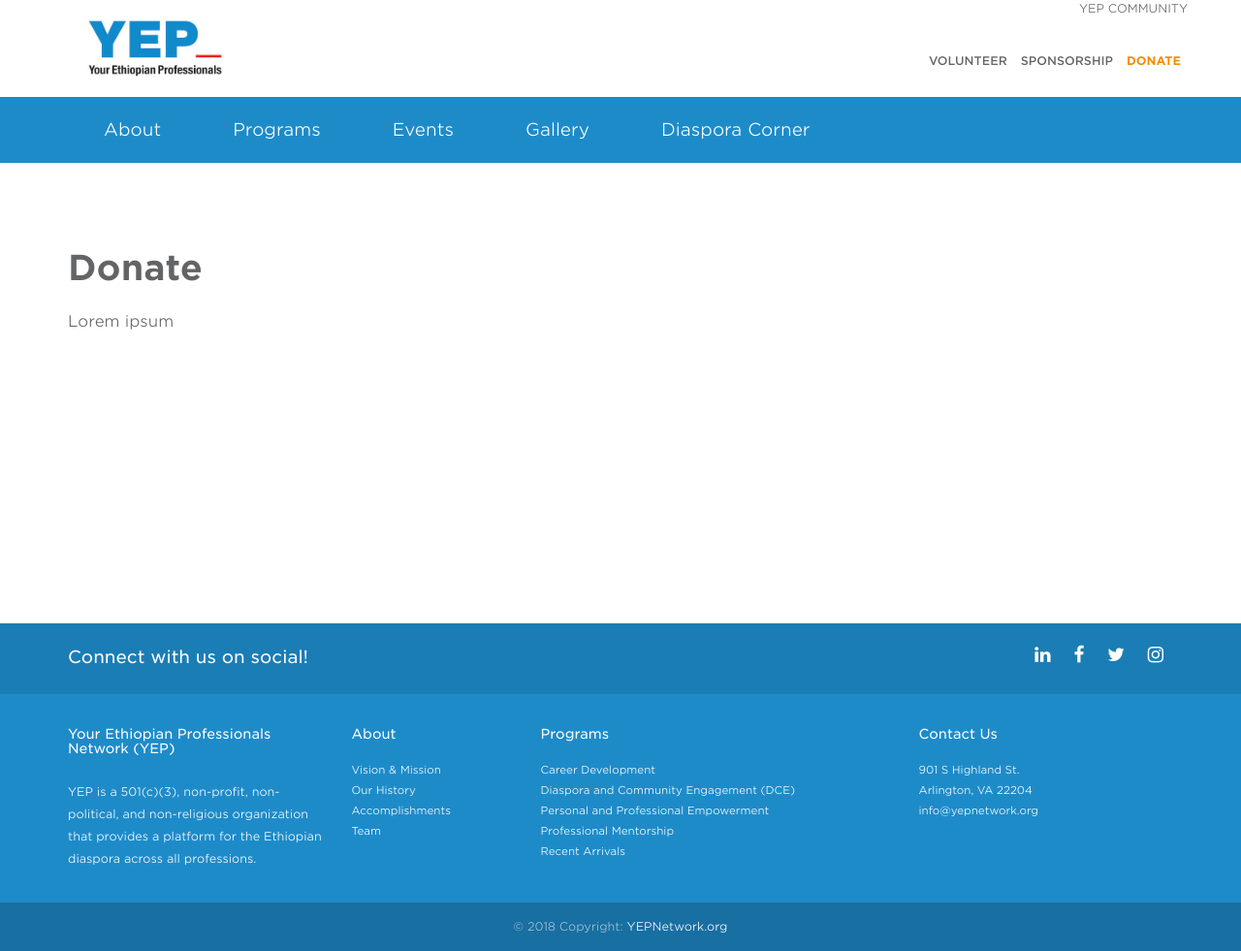
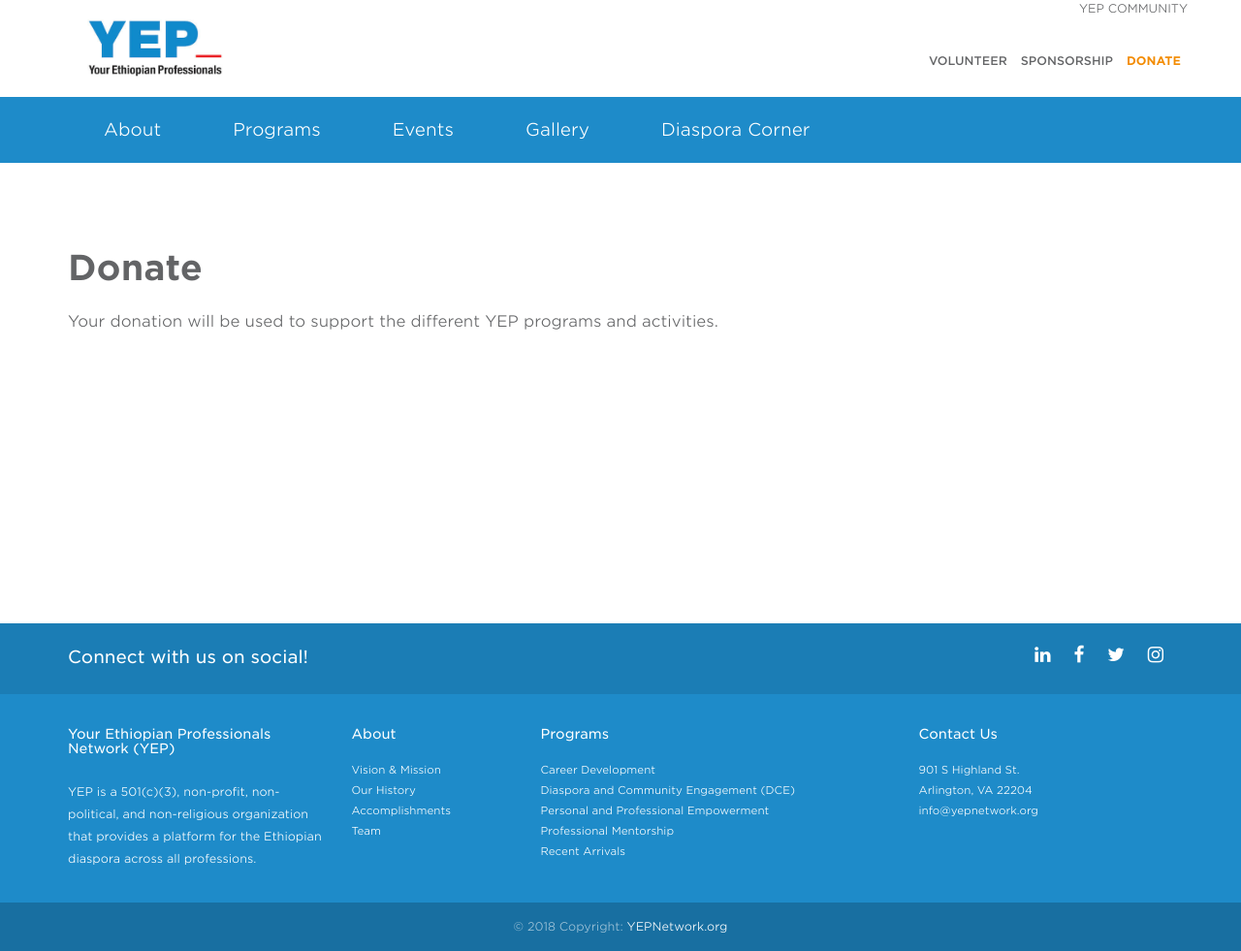
Before and after one commit to YEPNetwork/yepnetwork.github.io, a Jekyll site: the page built from _pages/donate.html, in a window 1280 px wide. Shown: the whole page at 97% size. Built offline with Jekyll 4.4.1, drawn with Linux system fonts in a browser that asks for light colours; nearby versions of some CDN libraries.

Commit message:
Update donate.html

```diff
--- a/_pages/donate.html
+++ b/_pages/donate.html
@@ -9,7 +9,7 @@ body_class: donate
     <div class="col-sm-12">
       <h1>Donate</h1>
       <p>
-        Lorem ipsum
+       Your donation will be used to support the different YEP programs and activities.
       </p>
     </div>
   </div>
```
